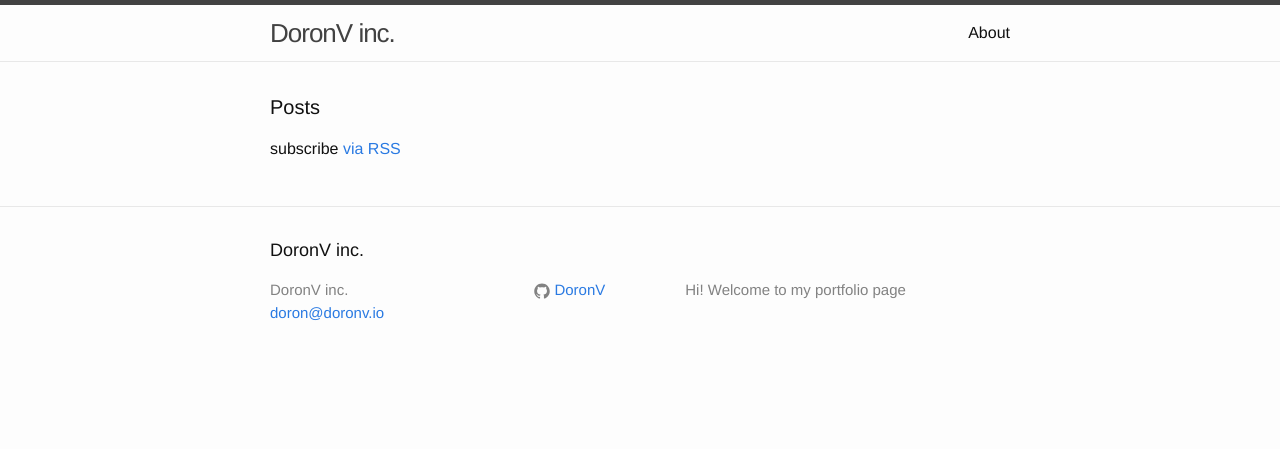
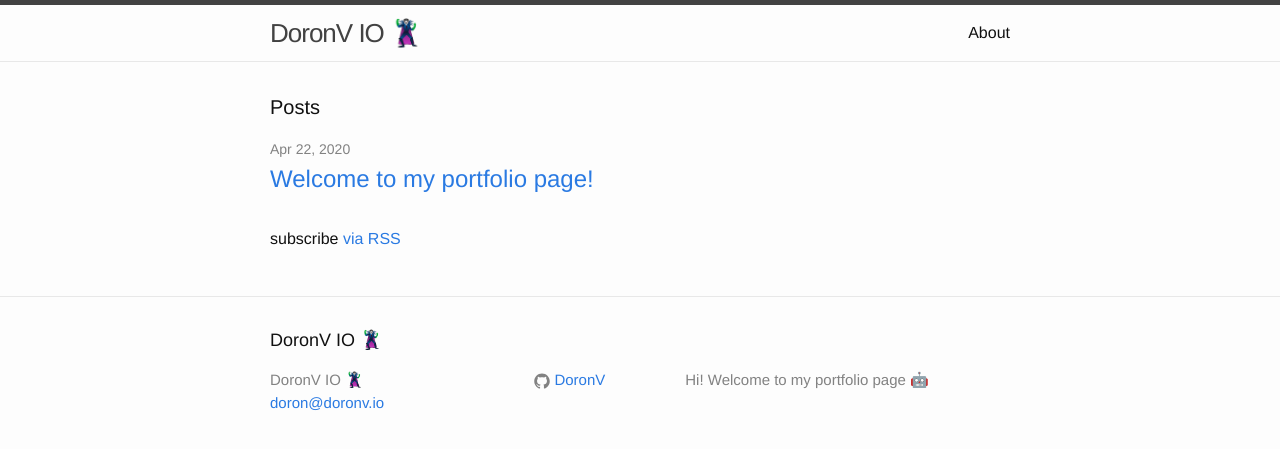
Before and after one commit to DoronV/doronv.github.io, a Jekyll site: the page built from index.html, in a window 1280 px wide. Shown: the top 449 px of the page. Built offline with Jekyll 4.4.1, drawn with Linux system fonts in a browser that asks for light colours.

```diff
--- a/_config.yml
+++ b/_config.yml
@@ -6,10 +6,10 @@
 # 'jekyll serve'. If you change this file, please restart the server process.
 
 # Site settings
-title: DoronV inc.
+title: DoronV IO 🦹‍♂️
 email: doron@doronv.io
 description: > # this means to ignore newlines until "baseurl:"
-  Hi! Welcome to my portfolio page
+  Hi! Welcome to my portfolio page 🤖
 baseurl: "" # the subpath of your site, e.g. /blog
 url: "https://doronv.io" # the base hostname & protocol for your site
 #twitter_username: jekyllrb
```
Also changed, not shown: _posts/2020-04-20-welcome-to-portfolio.markdown (renamed from _posts/welcome-to-portfolio.markdown).
